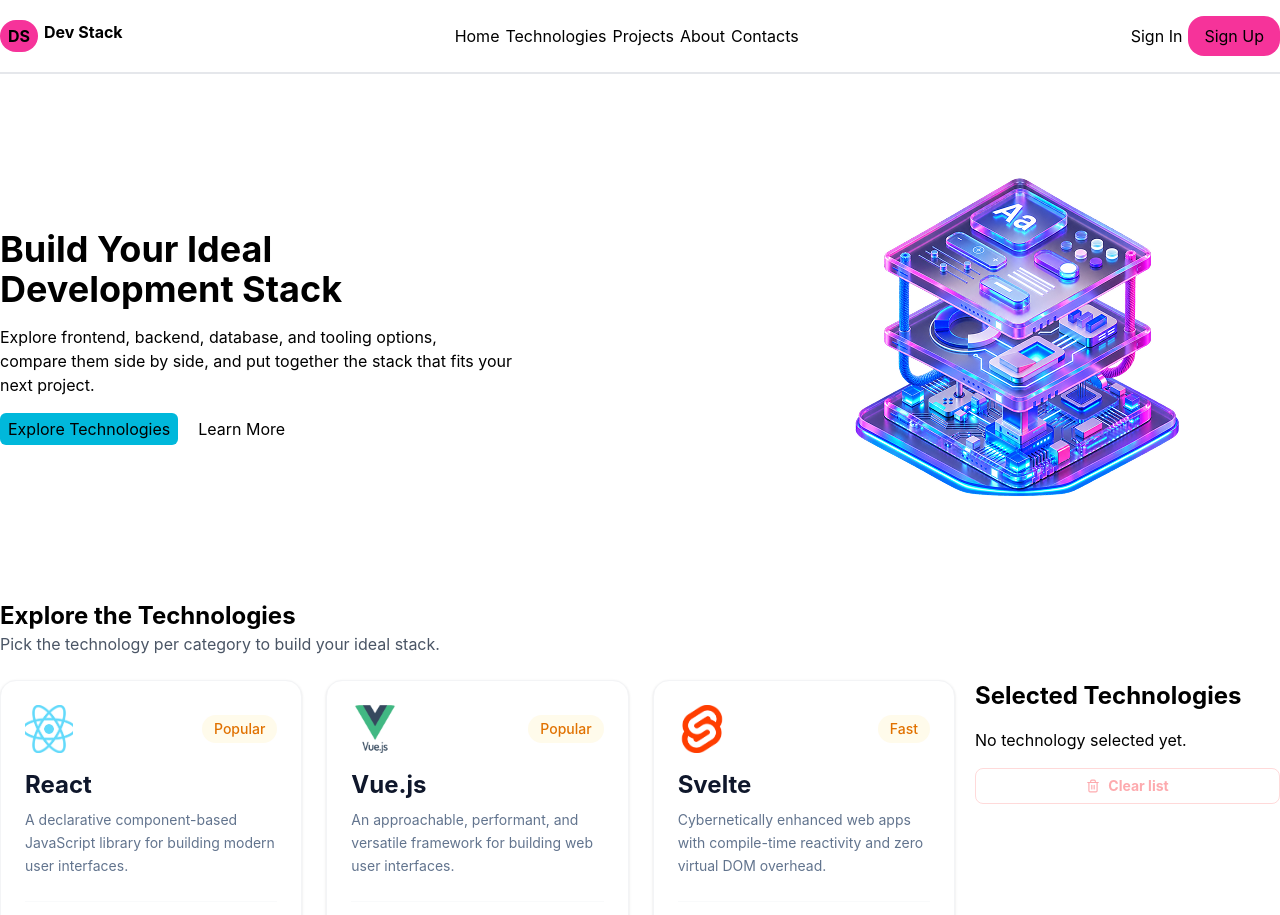
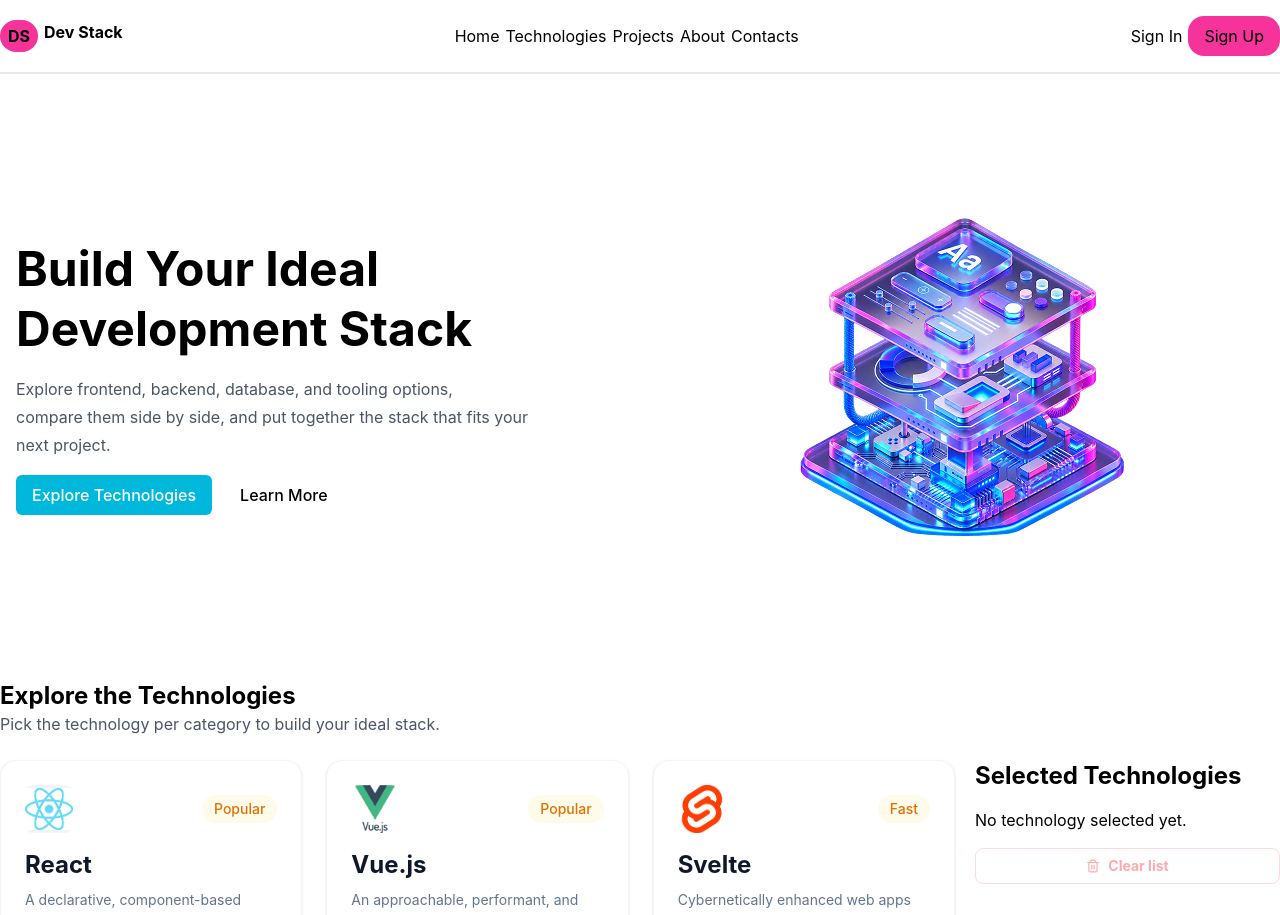
Before and after one commit to Amit-Biswas-Dev/assignment_5, a React (Vite) app: page / in a window 1280 px wide. Shown: the top 915 px of the page. Built offline with nearby package versions, Linux system fonts and the light colour scheme.

Commit message:
change the json fields

```diff
--- a/public/content.json
+++ b/public/content.json
@@ -1,110 +1,122 @@
 [
   {
-    "img": "./icons/react.png",
-    "heading": "React",
-    "usibility": "Popular",
-    "description": "A declarative component-based JavaScript library for building modern user interfaces.",
-    "typesOf": "Frontend",
-    "startingStatus": "Beginner-Friendly",
-    "rating": 4.9
+    "id": "react",
+    "name": "React",
+    "category": "Frontend",
+    "description": "A declarative, component-based JavaScript library for building modern user interfaces.",
+    "icon": "./icons/react.png",
+    "rating": 4.9,
+    "difficulty": "Beginner-Friendly",
+    "badge": "Popular"
   },
   {
-    "img": "./icons/vuejs.png",
-    "heading": "Vue.js",
-    "usibility": "Popular",
+    "id": "vuejs",
+    "name": "Vue.js",
+    "category": "Frontend",
     "description": "An approachable, performant, and versatile framework for building web user interfaces.",
-    "typesOf": "Frontend",
-    "startingStatus": "Beginner-Friendly",
-    "rating": 4.8
+    "icon": "./icons/vuejs.png",
+    "rating": 4.8,
+    "difficulty": "Beginner-Friendly",
+    "badge": "Popular"
   },
   {
-    "img": "./icons/svelte.png",
-    "heading": "Svelte",
-    "usibility": "Fast",
+    "id": "svelte",
+    "name": "Svelte",
+    "category": "Frontend",
     "description": "Cybernetically enhanced web apps with compile-time reactivity and zero virtual DOM overhead.",
-    "typesOf": "Frontend",
-    "startingStatus": "Beginner-Friendly",
-    "rating": 4.8
+    "icon": "./icons/svelte.png",
+    "rating": 4.8,
+    "difficulty": "Beginner-Friendly",
+    "badge": "Fast"
   },
   {
-    "img": "./icons/nextjs.png",
-    "heading": "Next.js",
-    "usibility": "Popular",
+    "id": "nextjs",
+    "name": "Next.js",
+    "category": "Frontend",
     "description": "The React framework for full-stack web applications with hybrid static and server rendering.",
-    "typesOf": "Frontend",
-    "startingStatus": "Intermediate",
-    "rating": 4.9
+    "icon": "./icons/nextjs.png",
+    "rating": 4.9,
+    "difficulty": "Intermediate",
+    "badge": "Popular"
   },
   {
-    "img": "./icons/nodejs.png",
-    "heading": "Node.js",
-    "usibility": "Standard",
+    "id": "nodejs",
+    "name": "Node.js",
+    "category": "Backend",
     "description": "An asynchronous event-driven JavaScript runtime built on Chrome's V8 engine.",
-    "typesOf": "Backend",
-    "startingStatus": "Intermediate",
-    "rating": 4.8
+    "icon": "./icons/nodejs.png",
+    "rating": 4.8,
+    "difficulty": "Intermediate",
+    "badge": "Standard"
   },
   {
-    "img": "./icons/postgresql.png",
-    "heading": "PostgreSQL",
-    "usibility": "Top SQL",
+    "id": "postgresql",
+    "name": "PostgreSQL",
+    "category": "Database",
     "description": "A powerful, open-source object-relational database system with proven reliability.",
-    "typesOf": "Database",
-    "startingStatus": "Intermediate",
-    "rating": 4.9
+    "icon": "./icons/postgresql.png",
+    "rating": 4.9,
+    "difficulty": "Intermediate",
+    "badge": "Top SQL"
   },
   {
-    "img": "./icons/redis.png",
-    "heading": "Redis",
-    "usibility": "Cache",
+    "id": "redis",
+    "name": "Redis",
+    "category": "Database",
     "description": "An in-memory data structure store used as a high-speed database, cache, and message broker.",
-    "typesOf": "Database",
-    "startingStatus": "Intermediate",
-    "rating": 4.8
+    "icon": "./icons/redis.png",
+    "rating": 4.8,
+    "difficulty": "Intermediate",
+    "badge": "Cache"
   },
   {
-    "img": "./icons/javascript.png",
-    "heading": "JavaScript",
-    "usibility": "Ubiquitous",
+    "id": "javascript",
+    "name": "JavaScript",
+    "category": "Language",
     "description": "The versatile, ubiquitous scripting language powering dynamic behavior across the web.",
-    "typesOf": "Language",
-    "startingStatus": "Beginner-Friendly",
-    "rating": 4.9
+    "icon": "./icons/javascript.png",
+    "rating": 4.9,
+    "difficulty": "Beginner-Friendly",
+    "badge": "Ubiquitous"
   },
   {
-    "img": "./icons/typescript.png",
-    "heading": "TypeScript",
-    "usibility": "Essential",
+    "id": "typescript",
+    "name": "TypeScript",
+    "category": "Language",
     "description": "A strongly typed programming language that builds on JavaScript for robust tooling.",
-    "typesOf": "Language",
-    "startingStatus": "Intermediate",
-    "rating": 4.9
+    "icon": "./icons/typescript.png",
+    "rating": 4.9,
+    "difficulty": "Intermediate",
+    "badge": "Essential"
   },
   {
-    "img": "./icons/java.jpg",
-    "heading": "Java",
-    "usibility": "Robust",
+    "id": "java",
+    "name": "Java",
+    "category": "Language",
     "description": "A secure, object-oriented programming language designed for portability and scale.",
-    "typesOf": "Language",
-    "startingStatus": "Intermediate",
-    "rating": 4.6
+    "icon": "./icons/java.jpg",
+    "rating": 4.6,
+    "difficulty": "Intermediate",
+    "badge": "Robust"
   },
   {
-    "img": "./icons/tailwind.png",
-    "heading": "Tailwind CSS",
-    "usibility": "Modern",
+    "id": "tailwind-css",
+    "name": "Tailwind CSS",
+    "category": "Styling",
     "description": "A utility-first CSS framework packed with classes that can be composed to build custom UI.",
-    "typesOf": "Styling",
-    "startingStatus": "Beginner-Friendly",
-    "rating": 4.9
+    "icon": "./icons/tailwind.png",
+    "rating": 4.9,
+    "difficulty": "Beginner-Friendly",
+    "badge": "Modern"
   },
   {
-    "img": "./icons/docker.png",
-    "heading": "Docker",
-    "usibility": "Containers",
+    "id": "docker",
+    "name": "Docker",
+    "category": "DevOps",
     "description": "A platform designed to build, share, and run containerized applications reliably.",
-    "typesOf": "DevOps",
-    "startingStatus": "Intermediate",
-    "rating": 4.9
+    "icon": "./icons/docker.png",
+    "rating": 4.9,
+    "difficulty": "Intermediate",
+    "badge": "Containers"
   }
 ]
--- a/src/App.tsx
+++ b/src/App.tsx
@@ -24,37 +24,37 @@ const techno = tech();
 function App() {
   const [savedT, setSavedT] = useState<Itechnologie[]>([]);
 
-
+  // Add technology
   const savetech = (tech: Itechnologie) => {
     const exists = savedT.some(
-      (item) => item.heading === tech.heading
+      (item) => item.id === tech.id
     );
 
     if (exists) {
-      toast.success(`${tech.heading} is already on your list.`);
+      toast.success(`${tech.name} is already on your list.`);
       return;
     }
 
     setSavedT([...savedT, tech]);
-    toast.success(`${tech.heading} added to your list.`);
+    toast.success(`${tech.name} added to your list.`);
   };
 
-
-  const removeTech = (heading: string) => {
+  // Remove technology
+  const removeTech = (id: string) => {
     const tech = savedT.find(
-      (item) => item.heading === heading
+      (item) => item.id === id
     );
 
     setSavedT((prev) =>
-      prev.filter((item) => item.heading !== heading)
+      prev.filter((item) => item.id !== id)
     );
 
     if (tech) {
-      toast.success(`${tech.heading} removed from your list.`);
+      toast.success(`${tech.name} removed from your list.`);
     }
   };
 
-
+  // Clear all technologies
   const clearList = () => {
     if (!savedT.length) return;
 
@@ -74,7 +74,6 @@ function App() {
 
       <main className="container mx-auto">
 
-
         <div className="mb-6">
           <h3 className="text-2xl font-bold">
             Explore the Technologies
@@ -84,7 +83,6 @@ function App() {
             Pick the technology per category to build your ideal stack.
           </p>
         </div>
-
 
         <div className="grid grid-cols-4 gap-5">
 
--- a/src/components/Banner.tsx
+++ b/src/components/Banner.tsx
@@ -1,42 +1,45 @@
 
-import React from 'react';
-import bannerImage from '../assets/banner-stack.png';
+import bannerImage from "../assets/banner-stack.png";
 
 const Banner = () => {
   return (
-        <div className="container mx-auto">
-            <div className="flex items-center justify-between">
+    <div className="container mx-auto px-4 py-10">
+      <div className="flex flex-col md:flex-row items-center justify-between gap-10">
 
 
-                <div>
-                    <h1 className="text-4xl font-bold">
+        <div className="flex-1">
+          <h1 className="text-4xl md:text-5xl font-bold leading-tight">
             Build Your Ideal
             <br />
             Development Stack
           </h1>
 
-                    <p className="my-4">
+          <p className="my-4 text-gray-600 leading-7">
             Explore frontend, backend, database, and tooling options,
-                        <br />
+            <br className="hidden md:block" />
             compare them side by side, and put together the stack that fits your
-                        <br />
+            <br className="hidden md:block" />
             next project.
           </p>
 
           <div className="flex gap-3">
-                        <p className="bg-cyan-500 px-2 py-1 rounded-md">
+            <button className="bg-cyan-500 px-4 py-2 rounded-md text-white font-medium hover:bg-cyan-600 transition">
               Explore Technologies
-                        </p>
+            </button>
 
-                        <p className="px-2 py-1">
+            <button className="px-4 py-2 rounded-md font-medium hover:bg-gray-100 transition">
               Learn More
-                        </p>
+            </button>
           </div>
         </div>
 
 
-                <div>
-                    <img src={bannerImage} alt="Development Stack" />
+        <div className="flex-1 flex justify-center">
+          <img
+            src={bannerImage}
+            alt="Development Stack"
+            className="max-w-full h-auto"
+          />
         </div>
 
       </div>
--- a/src/components/TechnologiesCart.tsx
+++ b/src/components/TechnologiesCart.tsx
@@ -1,3 +1,4 @@
+
 import { use } from "react";
 import type { Itechnologie } from "../types/technologiesType";
 
@@ -11,30 +12,36 @@ const TechnologiesCart = ({ techno, savetech }: TechProps) => {
 
   return (
     <div className="grid grid-cols-1 md:grid-cols-2 lg:grid-cols-3 gap-6">
-      {technologies.map((tech, index) => (
+      {technologies.map((tech) => (
         <div
-          key={index}
+          key={tech.id}
           className="bg-white rounded-2xl p-6 shadow-sm border border-gray-100 flex flex-col justify-between"
         >
 
           <div>
             <div className="flex justify-between items-center mb-4">
-              <div className="w-12 h-12 rounded-lg overflow-hidden bg-yellow-400 flex items-center justify-center">
+
+
+              <div className="w-12 h-12 rounded-lg overflow-hidden bg-gray-100 flex items-center justify-center">
                 <img
-                  src={tech.img}
-                  alt={tech.heading}
-                  className="w-full h-full object-cover"
+                  src={tech.icon}
+                  alt={tech.name}
+                  className="w-full h-full object-contain"
                 />
               </div>
+
+
               <span className="bg-amber-50 text-amber-600 font-medium text-sm px-3 py-1 rounded-full">
-                {tech.usibility}
+                {tech.badge}
               </span>
             </div>
 
 
             <h2 className="text-2xl font-bold text-slate-900 mb-2">
-              {tech.heading}
+              {tech.name}
             </h2>
+
+
             <p className="text-slate-500 text-sm leading-relaxed mb-6">
               {tech.description}
             </p>
@@ -43,17 +50,24 @@ const TechnologiesCart = ({ techno, savetech }: TechProps) => {
 
           <div>
             <div className="flex items-center justify-between text-sm mb-6 pt-4 border-t border-gray-50">
+
+
               <span className="bg-slate-100 text-slate-600 px-3 py-1 rounded-md font-medium">
-                {tech.typesOf}
+                {tech.category}
               </span>
+
+
               <span className="text-slate-500 font-medium">
-                {tech.startingStatus}
+                {tech.difficulty}
               </span>
+
+
               <div className="flex items-center gap-1 text-slate-800 font-semibold">
                 <span className="text-yellow-400">★</span>
                 <span>{tech.rating}</span>
               </div>
             </div>
+
 
             <button
               onClick={() => savetech(tech)}
```
Also changed, not shown: src/types/technologiesType.tsx (+7 -6 lines). Lines whose indentation alone changed are shown as unchanged.
